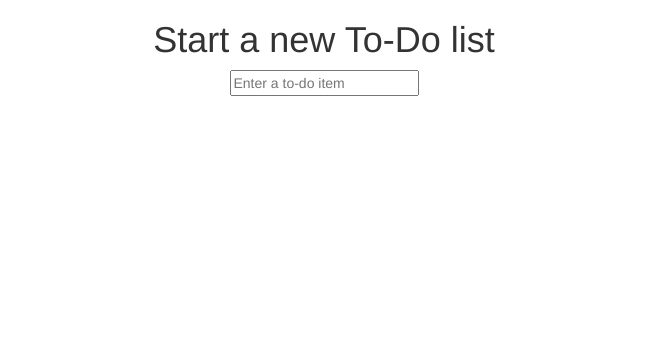
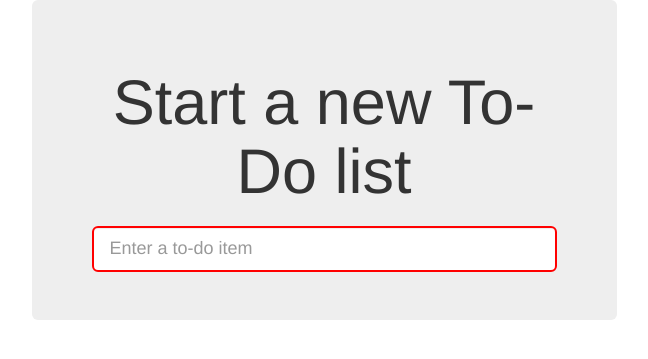
Before and after one commit to gatrenat/obeythetestinggoat, a Django app: page / in a window 1280 px wide. Shown: the top 359 px of the page, without its empty margins (316-964 px from the left). Run offline with Django 3.2, Linux system fonts and the light colour scheme; some libraries are stand-ins or nearby versions.

Commit message:
Now there's also a custom css

```diff
--- /dev/null
+++ b/lists/static/base.css
@@ -0,0 +1,5 @@
+#id_new_item {
+    margin-top: 2ex;
+    border: 2px solid red;
+    border-radius: 6px;
+}
--- a/lists/templates/base.html
+++ b/lists/templates/base.html
@@ -6,16 +6,18 @@
         <meta name="viewport" content="width=device-width, initial-scale=1">
         <title>To-Do lists</title>
         <link href="/static/bootstrap/css/bootstrap.min.css" rel="stylesheet">
+        <link href="/static/base.css" rel="stylesheet">
     </head>
     <body>
         <div class="container">
             <div class="row">
-                <div class="col-md-6 col-md-offset-3">
+                <div class="col-md-6 col-md-offset-3 jumbotron">
                     <div class="text-center">
                         <h1>{% block header_text %}{% endblock %}</h1>
                         <form method="POST" action="{% block form_action %}{% endblock %}">
                             <input name="item_text"
                                    id="id_new_item"
+                                   class="form-control input-lg"
                                    placeholder="Enter a to-do item" />
                             {% csrf_token %}
                         </form>
--- a/lists/templates/list.html
+++ b/lists/templates/list.html
@@ -5,7 +5,7 @@
 {% block form_action %}/lists/{{ list.id }}/add_item{% endblock %}
 
 {% block table %}
-  <table id="id_list_table">
+  <table id="id_list_table" class="table">
     {% for item in list.item_set.all %}
       <tr><td>{{ forloop.counter }}: {{ item.text }}</td></tr>
     {% endfor %}
```
